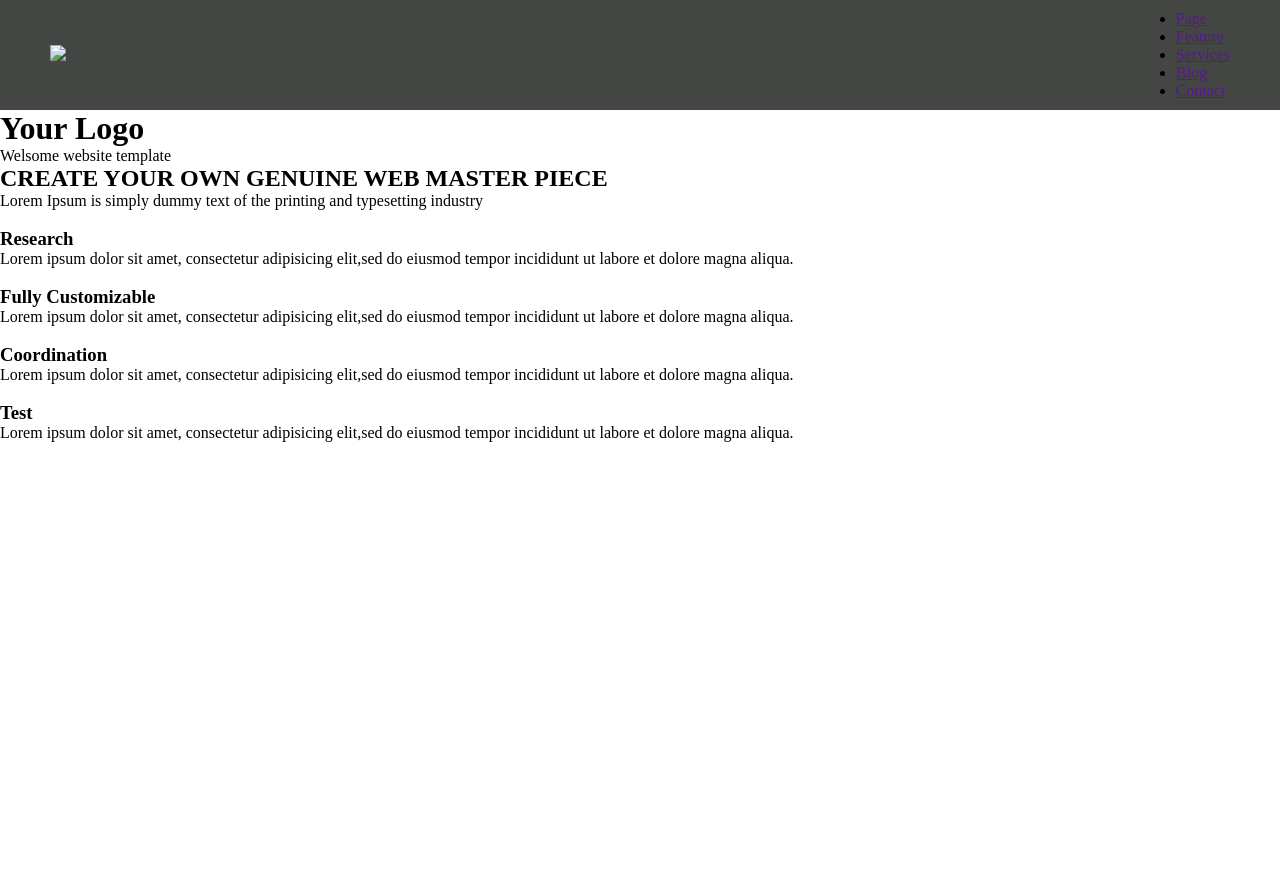
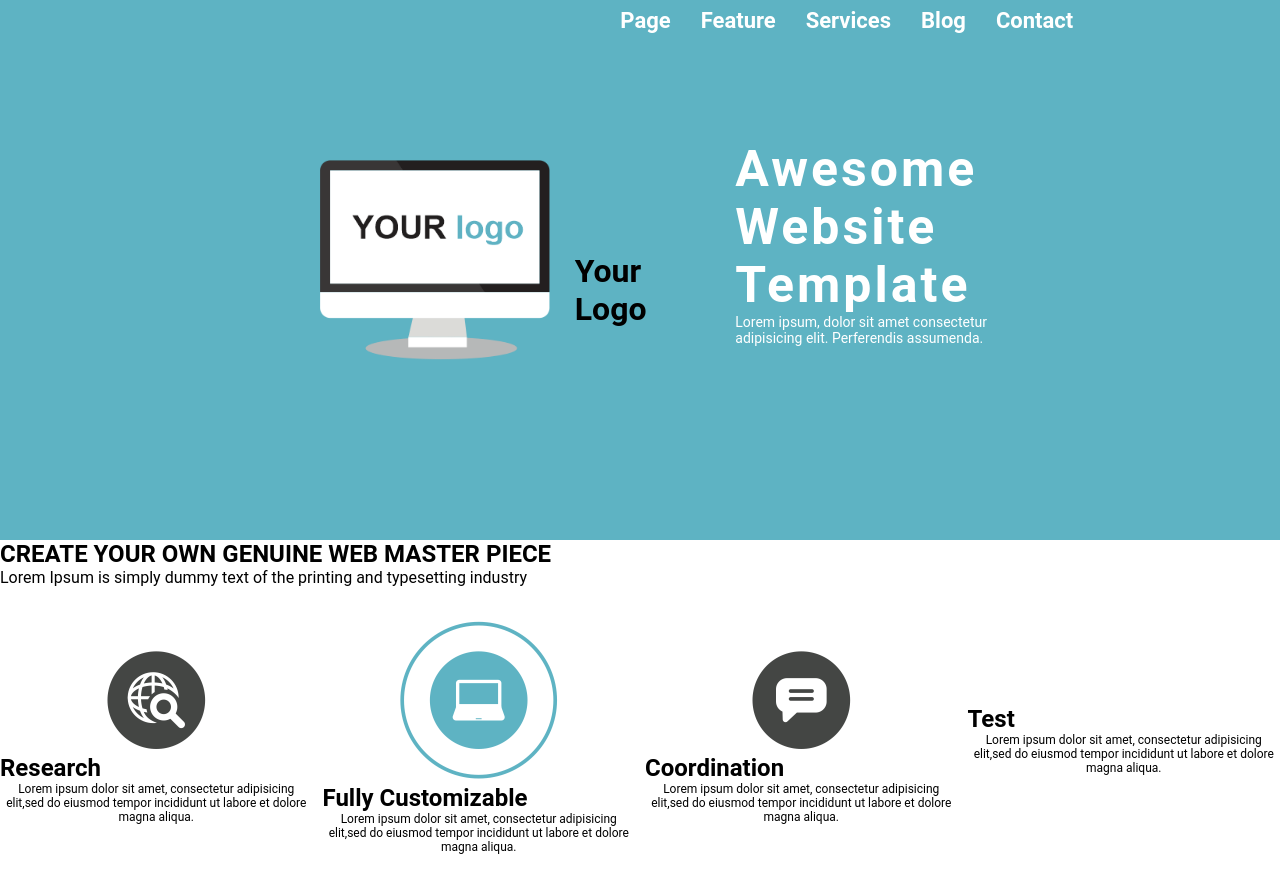
Before and after one commit to Nickszord/htmlNicksz, a plain HTML site: page index.html in a window 1280 px wide. Before the commit the page ends 800 px from the top, so only its background shows below. Drawn offline with Linux system fonts and the light colour scheme; files that its build step writes are made by us from their sources.

Commit message:
ajuste.html.css.taynara

```diff
--- a/index.html
+++ b/index.html
@@ -5,16 +5,14 @@
     <meta http-equiv="X-UA-Compatible" content="IE=edge">
     <meta name="viewport" content="width=device-width, initial-scale=1.0">
 
-    <link rel="stylesheet" href="./css/style.css" />
+    <link rel="stylesheet" href="style.css" />
     <title>Projeto Flexbox</title>
 </head>
 <body>
 
-</head>
-<body>
   <header class="cabecalho">
     <div class="cabecalho-logo">
-      <figure><img src="img-principal.png" /></figure>
+      <figure><img src="/img/img-principal.png" /></figure>
     </div>
     <nav class="cabecalho-menu">
       <ul>
@@ -27,23 +25,27 @@
     </nav>
   </header>
 
-        <main class="principal">
-            <div class="principal-conteudo"></div>
-              <h1>Your Logo</h1>
+  <main class="principal">
+    <div class="principal-logo"></div>
+      <h1>Your Logo</h1>
+    </div>
 
-              <p>
-                Welsome website template
-              </p>
+    <div class="principal-texto">
+      <div class="container-texto">
+          <h2>Awesome</h2>
+          <h2>Website</h2>
+          <h2>Template</h2>
+      <p>Lorem ipsum, dolor sit amet consectetur adipisicing elit.
+          Perferendis assumenda.</p>
+      </div>
+  </div>
+</main>
+
+</main>
 
 
 
-
-            </div>
-
-
-        </main>
-
-        <section class = "Web Masterpiece">
+        <section class = "masterpiece">
             <div class="cabecalho-secao">
             <h2 class="titulo-secao">CREATE YOUR OWN GENUINE WEB MASTER PIECE</h2>
             <p>
@@ -54,7 +56,7 @@
                 <div class="card">
                   <div class="card-img">
                     <figure>
-                      <img src="sec-research.png" alt="" />
+                      <img src="/img/sec-research.png" alt="" />
                     </figure>
                   </div>
                   <div class="card-conteudo">
@@ -68,7 +70,7 @@
                 <div class="card">
                   <div class="card-img">
                     <figure>
-                      <img src="sec-customizable.png" alt="" />
+                      <img src="/img/sec-customizable.png" alt="" />
                     </figure>
                   </div>
                   <div class="card-conteudo">
@@ -82,7 +84,7 @@
                 <div class="card">
                   <div class="card-img">
                     <figure>
-                      <img src="sec-coordenation.png" alt="" />
+                      <img src="/img/sec-coordenation.png" alt="" />
                     </figure>
                   </div>
                   <div class="card-conteudo">
@@ -96,7 +98,7 @@
                 <div class="card">
                     <div class="card-img">
                       <figure>
-                        <img src="sec-test.png" alt="" />
+                        <img src="/img/" alt="" />
                       </figure>
                     </div>
                     <div class="card-conteudo">
--- a/style.css
+++ b/style.css
@@ -5,12 +5,151 @@
     --cor-primaria: #5eb3c3;
     --cor-secundaria: #444644;
     --cor-fundo: #e6e7e8;
+    font-family: 'Roboto', sans-serif;
   }
 
-  .cabecalho {
+  .cabecalho{
+    background-color: var(--cor-primaria);
+    height: 40px;
+    width: 100%;
+    display: flex;
+    align-items: center;
+    justify-content: space-around;
+  }
+
+  .cabecalho figure img{
+    display: flex;
+    justify-content: center;
+    align-items: center;
+    height: 200px;
+    padding: 0px 0px;
+    position: absolute;
+    left: 320px;
+    top: 20%
+
+
+  }
+
+
+
+  .cabecalho-menu ul{
+    display: flex;
+    list-style-type: none;
+    gap: 30px;
+  }
+
+  .cabecalho-menu a{
+    text-decoration: none;
+    font-size: 22px;
+    font-weight: bold;
+    color: #FFFFFF;
+  }
+
+  .principal{
+    height: 500px;
+    display: flex;
+    justify-content: center;
+    align-items: center;
+    background-color: var(--cor-primaria);
+  }
+
+  .principal-logo{
+    width: 50%;
+    display: flex;
+    justify-content: flex-end;
+    align-items: center;
+    padding-right: 30px;
+  }
+
+  .principal-logo img{
+    width: 100%;
+    height: 300px;
+  }
+
+  .principal-texto{
+    width: 50%;
+    height: 300px;
+    display: flex;
+    padding-left: 30px;
+  }
+
+  .container-texto{
+    width: 50%;
+    display: flex;
+    flex-direction: column;
+    color: white;
+  }
+
+  .container-texto h2{
+    font-size: 50px;
+    font-weight: bold;
+    letter-spacing: 3px;
+  }
+
+  .container-texto p{
+    font-size: 14px;
+  }
+
+  .secao-create{
+    width: 100%;
+    height: 170px;
+
+    display: flex;
+    justify-content: center;
+    align-items: center;
+
     background-color: var(--cor-secundaria);
-    padding: 10px 50px;
+    color: #FFFFFF;
+    flex-direction: column;
+  }
+
+  .secao-create h2{
+    font-size: 40px;
+    word-spacing: 5px;
+  }
+
+  .secao-create p{
+    font-size: 24px;
+    word-spacing: 3px;
+  }
+
+  .secao-cards{
     display: flex;
-    justify-content: space-between;
+    justify-content: center;
     align-items: center;
   }
+
+  .container-cards{
+    display: flex;
+    gap: 10px;
+  }
+
+  .card{
+    display: flex;
+    flex-direction: column;
+    justify-content: center;
+    align-items: center;
+    width: 350px;
+    height: 300px;
+    gap: 5px
+  }
+
+  .card figure{
+    flex-grow: 1;
+    display: flex;
+    justify-content: center;
+    align-items: center;
+  }
+
+  .card h3{
+    font-size: 24px;
+  }
+
+  .card p{
+    text-align: center;
+    font-size: 12px;
+  }
+
+  .h3-class{
+    color: var(--cor-primaria);
+  }
```
